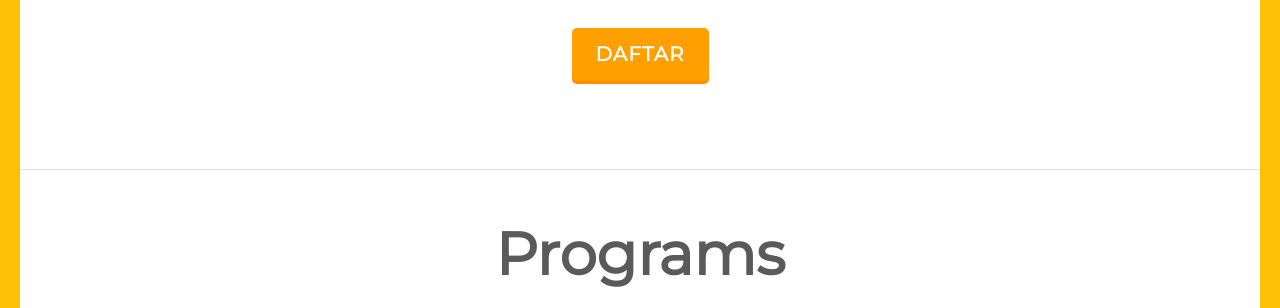
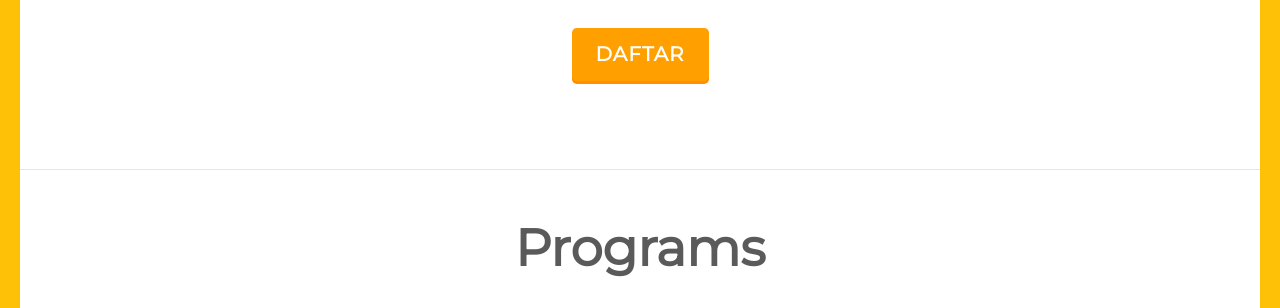
Before and after one commit to kitikirana/codingsmartschool.id, a plain HTML site: page index.html in a window 1280 px wide. Shown: the part 616-924 px from the top of the page. Drawn offline with nearby package versions, Linux system fonts and the light colour scheme; a script that the page names is missing.

Commit message:
Smaller font size

```diff
--- a/css/carousel.css
+++ b/css/carousel.css
@@ -20,7 +20,7 @@ body {
 
 .dawin {
 	font-weight: bolder !important;
-	font-size: 3.7em !important;
+	font-size: 3.2em !important;
 }
 
 
```
